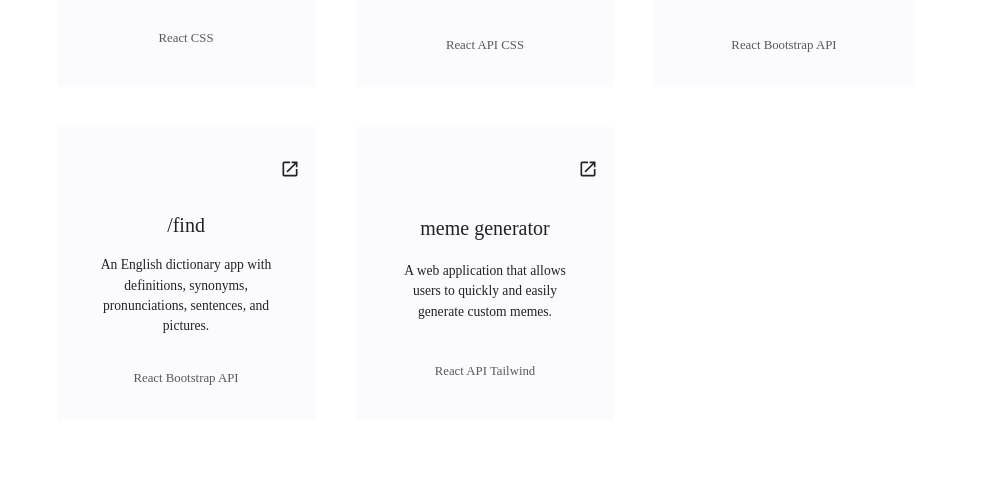
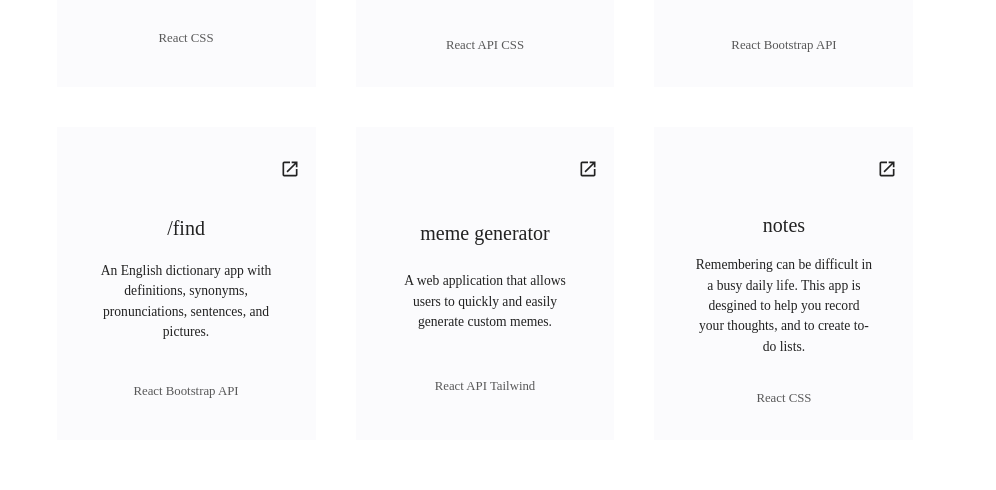
Before and after one commit to jieunchung/portfolio-website, a React (Create React App) app: page / in a window 1280 px wide. Shown: the part 2127-2617 px from the top of the page, without its empty margins (155-1151 px from the left). Built offline with nearby package versions, Linux system fonts and the light colour scheme.

Commit message:
Add new project to Work

```diff
--- a/src/components/Work.js
+++ b/src/components/Work.js
@@ -38,6 +38,13 @@ const Work = (props) => {
       description:
         "A web application that allows users to quickly and easily generate custom memes.",
       technologies: "React API Tailwind",
+    },
+    {
+      title: "Notes",
+      url: "https://startling-pithivier-1c6da0.netlify.app/",
+      description:
+        "Remembering can be difficult in a busy daily life. This app is desgined to help you record your thoughts, and to create to-do lists.",
+      technologies: "React CSS",
     },
   ];
   return (
```
